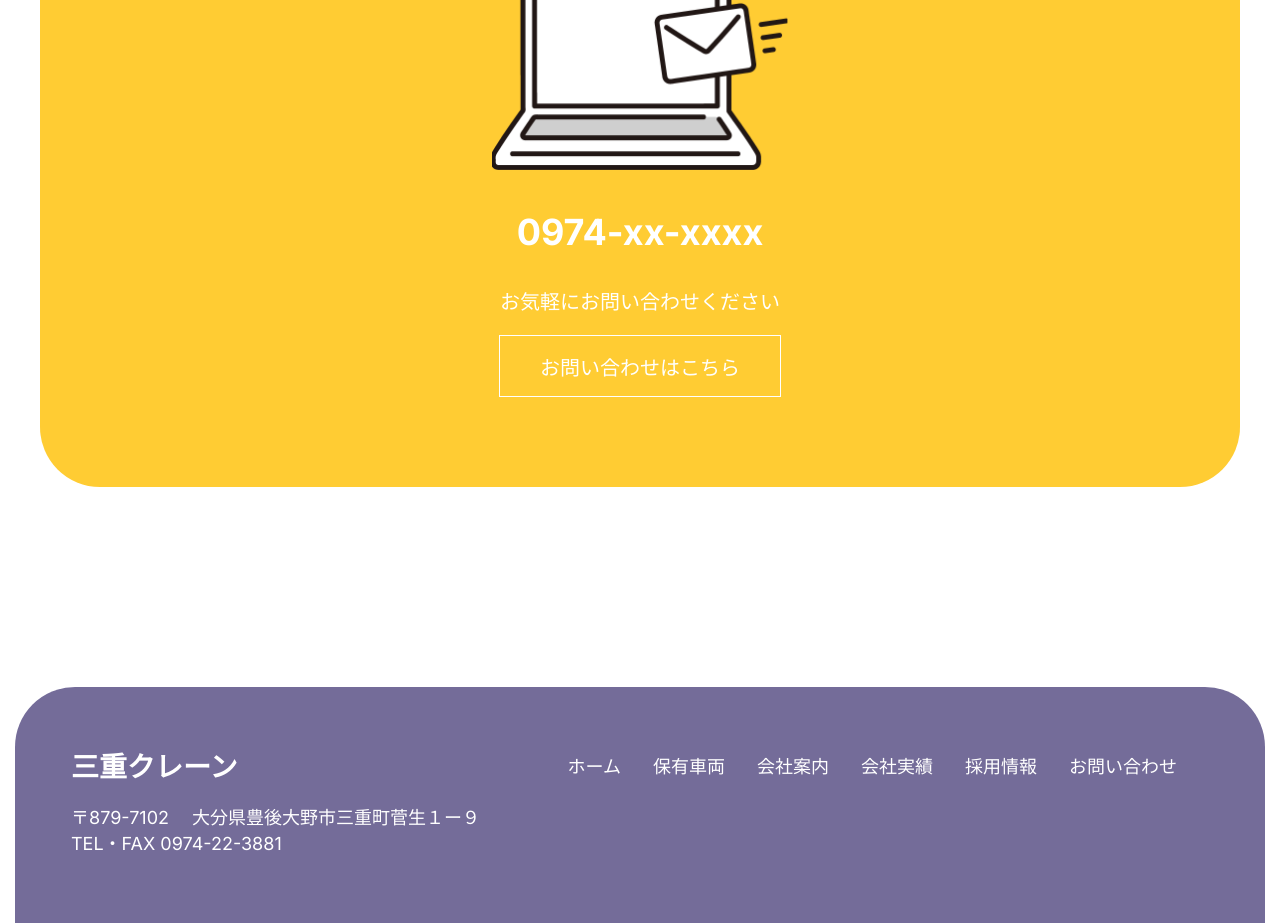
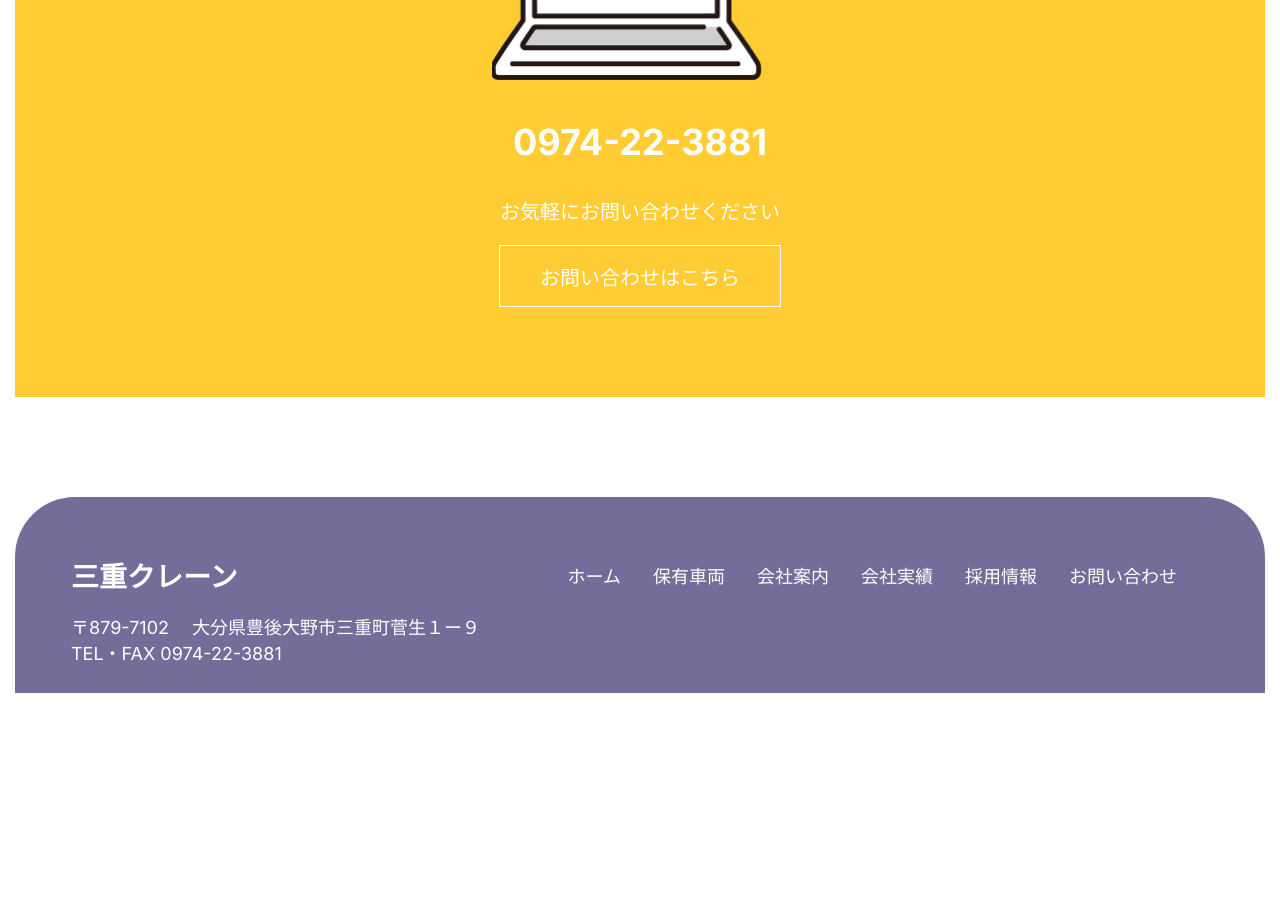
Before and after one commit to mie-crane/mie-crane.github.io, a Next.js app: page /home in a window 1280 px wide. Shown: the part 2360-3283 px from the top of the page. After the commit the page ends 3053 px from the top, so only its background shows below. Built offline with nearby package versions, Linux system fonts and the light colour scheme.

Commit message:
css調整、電話番号追加

```diff
--- a/app/home/Page.module.css
+++ b/app/home/Page.module.css
@@ -75,7 +75,7 @@
 }
 
 .contactAndRecruit {
-    margin-top: 190px;
+    margin-top: 100px;
     display: flex;
     flex-wrap: wrap;
     flex-direction: row;
@@ -99,11 +99,8 @@
 .contactSection {
     flex: 1;
     text-align: center;
-    max-width: 1200px;
-    border-radius: 60px;
     background-color: #FFCC33;
     padding-bottom: 90px;
-    margin-bottom: 100px;
 }
 
 
--- a/app/home/page.tsx
+++ b/app/home/page.tsx
@@ -39,7 +39,7 @@ export default function Page() {
                 <section className={styles.contactSection}>
                     <h3 className={styles.subTitle}>お問い合わせ</h3>
                     <Image className={styles.recruitIcon} src={'/mail.png'} alt={'メールアイコン'} width={296} height={190} />
-                    <p className={styles.contactMainText}>0974-xx-xxxx</p>
+                    <p className={styles.contactMainText}>0974-22-3881</p>
                     <p className={styles.contactAndRecruitSubText}>お気軽にお問い合わせください</p>
                     <div className={styles.inlineBlock}>
                     <Link className={styles.transparentButton} href={'/contact'}>お問い合わせはこちら</Link>
--- a/app/ui/Footer.module.css
+++ b/app/ui/Footer.module.css
@@ -5,7 +5,7 @@
     background-color: #746C99;
     color: #FFFFFF;
     min-height: 175px;
-    padding-bottom: 50px;
+    padding-bottom: 10px;
 }
 
 .footerTitle {
```
